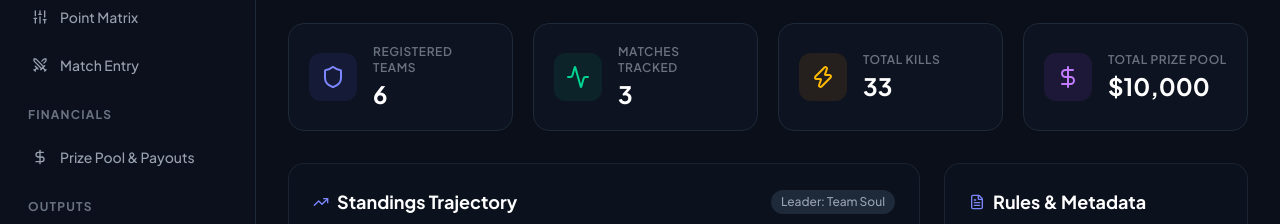
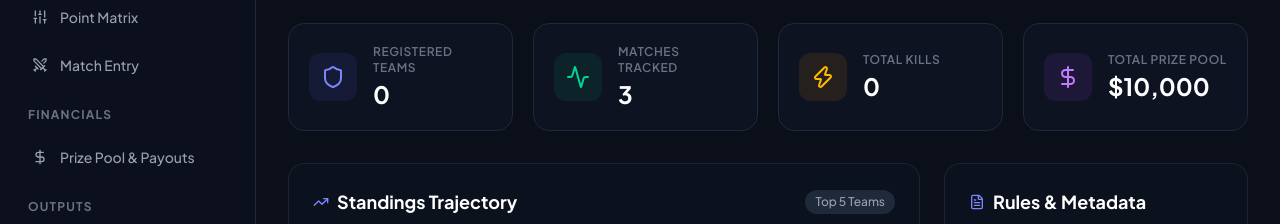
Before and after one commit to keoperz1/ApexRank-Pro, a plain HTML site: page index.html in a window 1280 px wide. Shown: the part 224-448 px from the top of the page. Drawn offline with nearby package versions, Linux system fonts and the light colour scheme.

Commit message:
Update index.html

```diff
--- a/index.html
+++ b/index.html
@@ -435,48 +435,20 @@
         }
 
         function seedDemoDatabase() {
-            state.teams = [
-                { id: "t1", name: "Team Soul", tag: "SOUL", captain: "Mortal" },
-                { id: "t2", name: "GodLike Esports", tag: "GOD", captain: "Jonathan" },
-                { id: "t3", name: "Team XSpark", tag: "TX", captain: "Scout" },
-                { id: "t4", name: "Global Esports", tag: "GE", captain: "Mavi" },
-                { id: "t5", name: "Entity Gaming", tag: "ENT", captain: "Saumraj" },
-                { id: "t6", name: "Revenant Esports", tag: "RNT", captain: "Sensei" }
-            ];
+            state.teams = [];
 
             state.matches = [
                 {
                     id: "m1", matchNumber: 1, map: "Erangel", timestamp: new Date().toLocaleString(),
-                    records: [
-                        { teamId: "t1", placement: 1, kills: 5, bonus: 2, penalty: 0 },
-                        { teamId: "t2", placement: 2, kills: 3, bonus: 0, penalty: 0 },
-                        { teamId: "t3", placement: 3, kills: 2, bonus: 0, penalty: 0 },
-                        { teamId: "t4", placement: 4, kills: 1, bonus: 0, penalty: 0 },
-                        { teamId: "t5", placement: 5, kills: 1, bonus: 0, penalty: 0 },
-                        { teamId: "t6", placement: 6, kills: 0, bonus: 0, penalty: 0 }
-                    ]
+                    records: []
                 },
                 {
                     id: "m2", matchNumber: 2, map: "Miramar", timestamp: new Date().toLocaleString(),
-                    records: [
-                        { teamId: "t1", placement: 1, kills: 4, bonus: 0, penalty: 0 },
-                        { teamId: "t2", placement: 2, kills: 3, bonus: 0, penalty: 0 },
-                        { teamId: "t3", placement: 3, kills: 2, bonus: 0, penalty: 0 },
-                        { teamId: "t4", placement: 4, kills: 2, bonus: 0, penalty: 0 },
-                        { teamId: "t5", placement: 5, kills: 1, bonus: 0, penalty: 0 },
-                        { teamId: "t6", placement: 6, kills: 1, bonus: 0, penalty: 0 }
-                    ]
+                    records: []
                 },
                 {
                     id: "m3", matchNumber: 3, map: "Sanhok", timestamp: new Date().toLocaleString(),
-                    records: [
-                        { teamId: "t1", placement: 1, kills: 3, bonus: 0, penalty: 0 },
-                        { teamId: "t2", placement: 2, kills: 2, bonus: 0, penalty: 0 },
-                        { teamId: "t3", placement: 3, kills: 1, bonus: 0, penalty: 0 },
-                        { teamId: "t4", placement: 4, kills: 1, bonus: 0, penalty: 0 },
-                        { teamId: "t5", placement: 5, kills: 1, bonus: 0, penalty: 0 },
-                        { teamId: "t6", placement: 6, kills: 0, bonus: 0, penalty: 0 }
-                    ]
+                    records: []
                 }
             ];
             saveStateToStorage();
```
